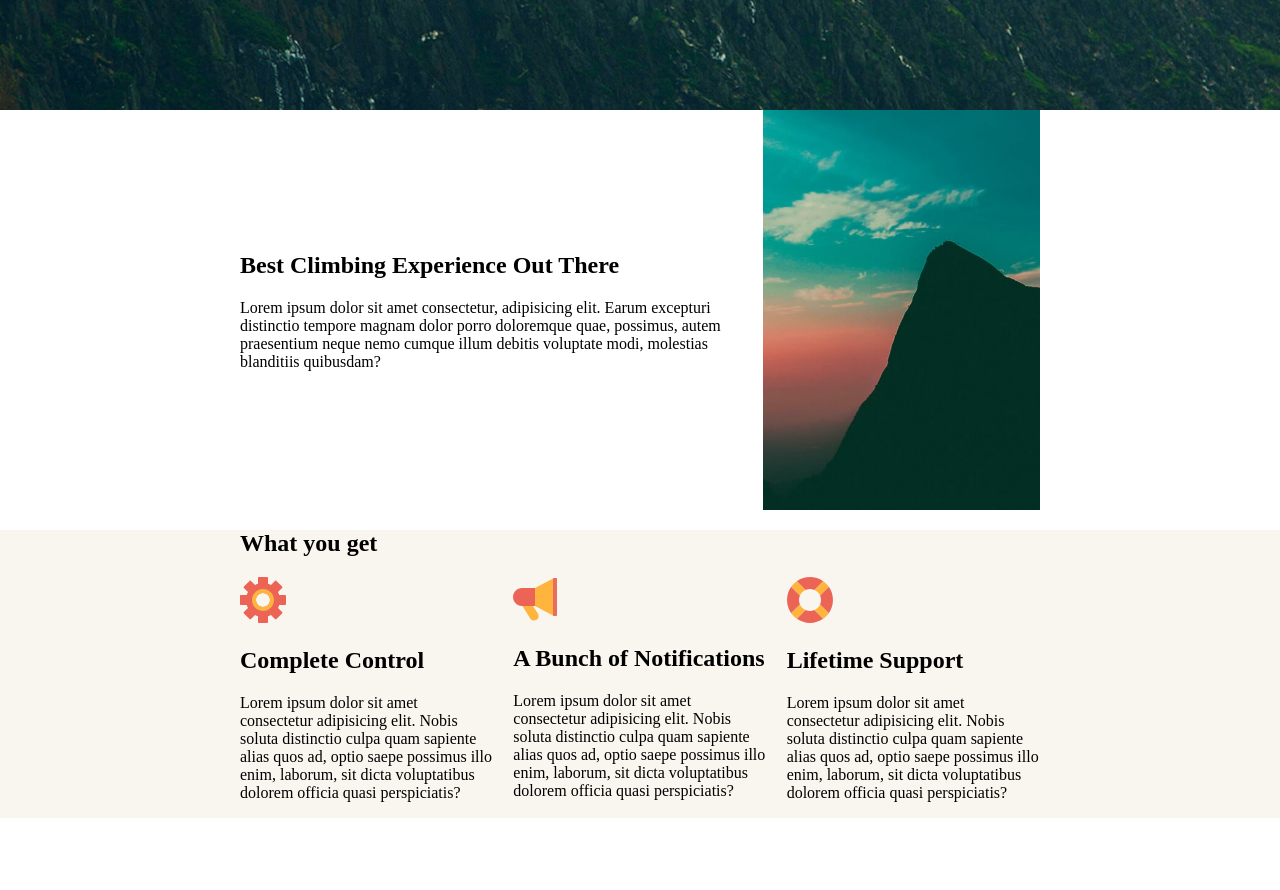
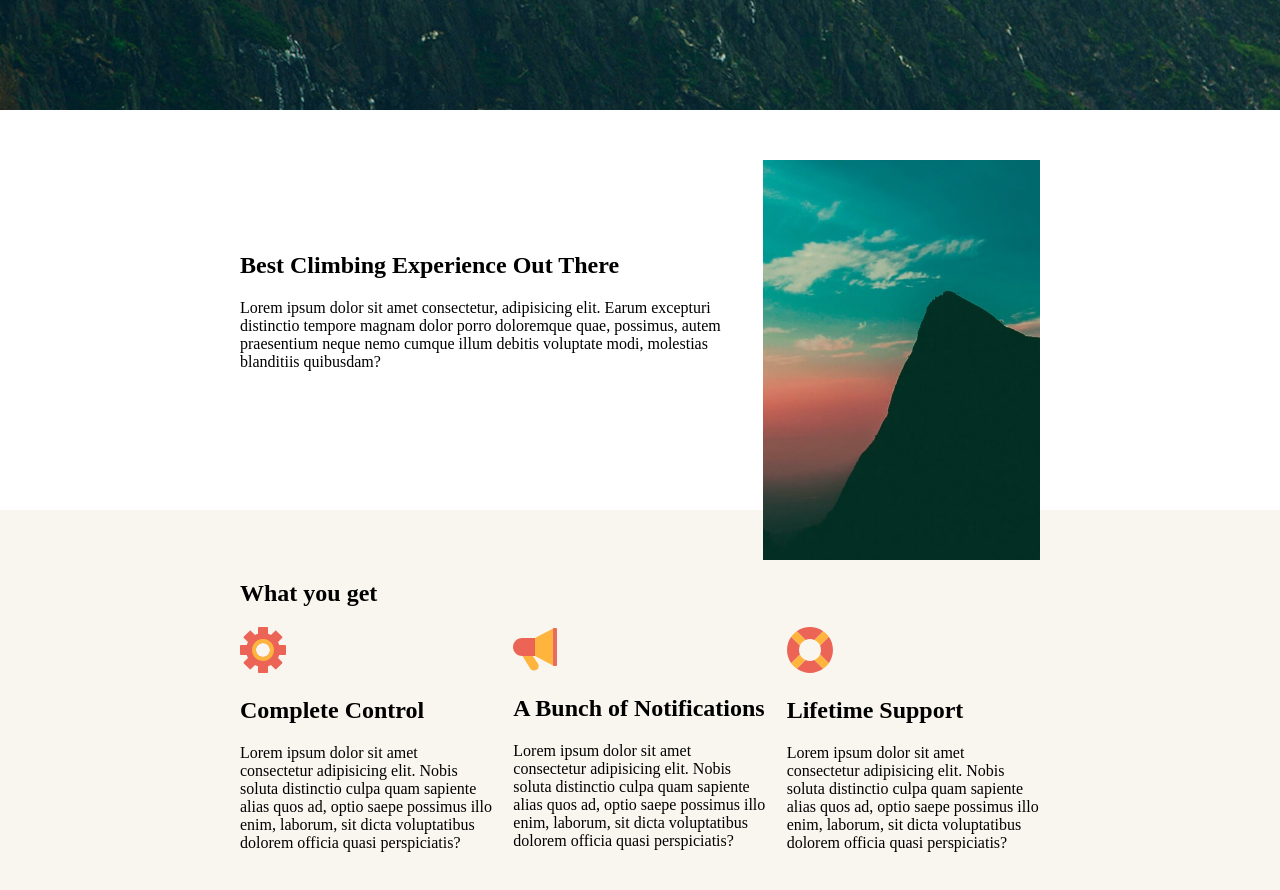
Before and after one commit to sebastijandumancic/osvit-practice-project, a website: page index.html in a window 1280 px wide. Shown: the part 390-1280 px from the top of the page. Before the commit the page ends 1208 px from the top, so only its background shows below. Drawn offline with Linux system fonts and the light colour scheme.

Commit message:
Features styling

```diff
--- a/style.css
+++ b/style.css
@@ -79,10 +79,13 @@ body {
 
 .introduction img {
   max-height: 400px;
+  position: relative;
+  bottom: -50px;
 }
 
 .features {
   background: #f9f6ef;
+  padding: 50px 0;
 }
 
 .features-wrapper {
```
